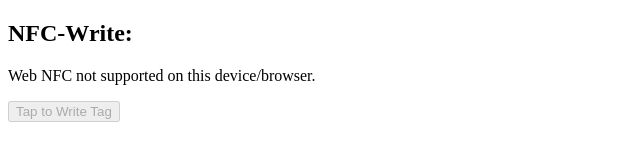
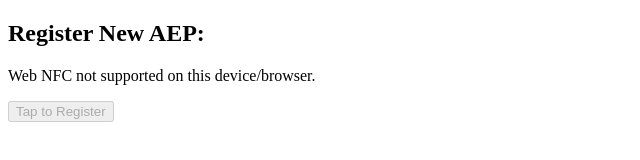
Before and after one commit to Falcon-Samsic/nfc-writer, a plain HTML site: page docs/index.html in a window 1280 px wide. Shown: the whole page, without its empty margins (0-640 px from the left). Drawn offline with Linux system fonts and the light colour scheme.

Commit message:
Update index.html

```diff
--- a/docs/index.html
+++ b/docs/index.html
@@ -2,12 +2,12 @@
 <html>
 <head>
   <meta charset="utf-8">
-  <title>NFC Writer</title>
+  <title>AEP Registration</title>
 </head>
 <body>
-  <h2>NFC-Write:</h2>
+  <h2 align:"center">Register New AEP:</h2>
   <p id="display">Preparing…</p>
-  <button id="writeBtn">Tap to Write Tag</button>
+  <button id="writeBtn">Tap to Register</button>
 
   <script>
     // Grab the “val” param as before
```
